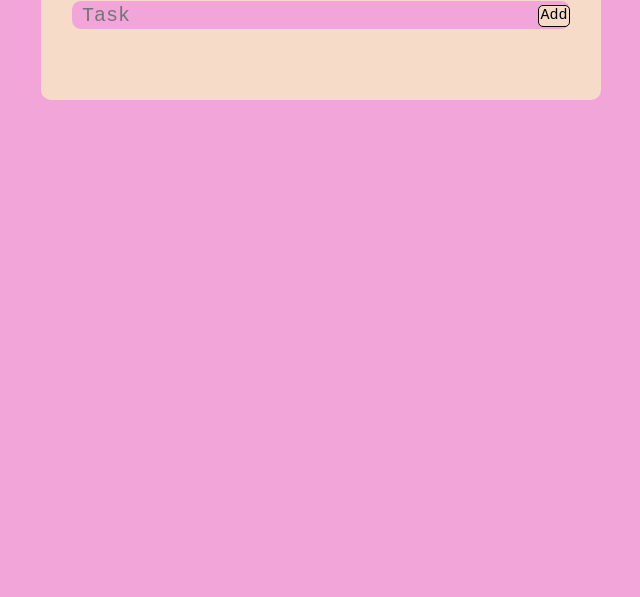
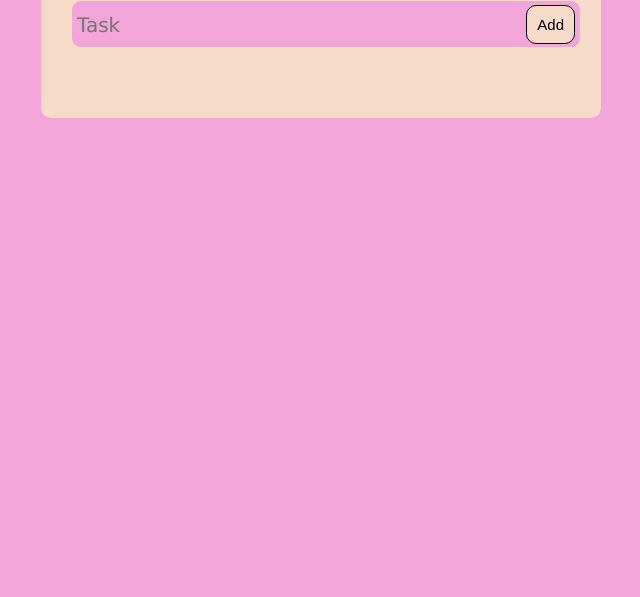
Before and after one commit to ju-nmd2023/fop-todo-list-alma23nz, a plain HTML site: page index.html in a window 1280 px wide. Shown: the part 203-800 px from the top of the page, without its empty margins (399-1039 px from the left). Drawn offline with Linux system fonts and the light colour scheme.

Commit message:
Update main.css

```diff
--- a/main.css
+++ b/main.css
@@ -1,7 +1,6 @@
 * {
   margin: 0;
   padding: 0;
-  font-family: "Courier New", Courier, monospace;
   box-sizing: border-box;
 }
 img {
@@ -30,34 +29,38 @@ img {
   display: flex;
   align-items: center;
   margin-bottom: 15px;
+  color: rgb(98, 96, 96);
 }
 
 #input-container {
   display: flex;
   align-items: center;
-  width: 500px;
-  height: 1.9rem;
+  width: 510px;
+  height: 3rem;
   border: 0.5px solid rgb(246, 220, 200);
   border-radius: 10px;
   background-color: rgb(242, 165, 217);
   margin-right: 10px;
   padding-top: 1.5px;
-  font-size: 20px;
+  font-size: 15px;
 }
 input {
   flex: auto;
   border: none;
   outline: none;
   background-color: transparent;
-  margin-left: 10px;
+  margin-left: 5px;
   font-size: 20px;
+  font-family: Verdana, Geneva, Tahoma, sans-serif;
+  color: rgb(98, 96, 96);
 }
 button {
   cursor: pointer;
   transition: 0.5s;
   font-size: 15px;
-  padding: 1.5px;
+  margin-right: 5px;
+  padding: 10px;
   border: 0.5px solid black;
-  border-radius: 5px;
+  border-radius: 10px;
   background-color: rgb(246, 220, 200);
 }
```
